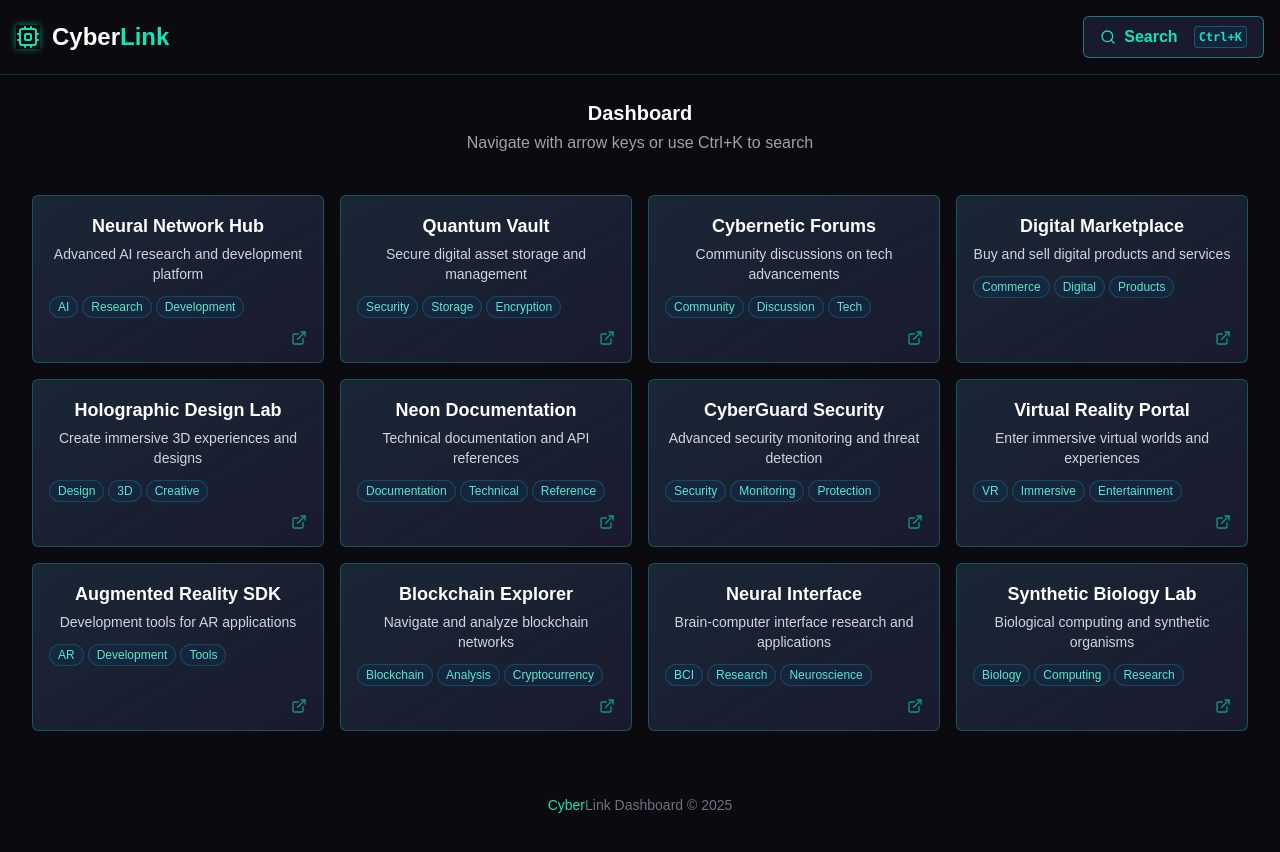
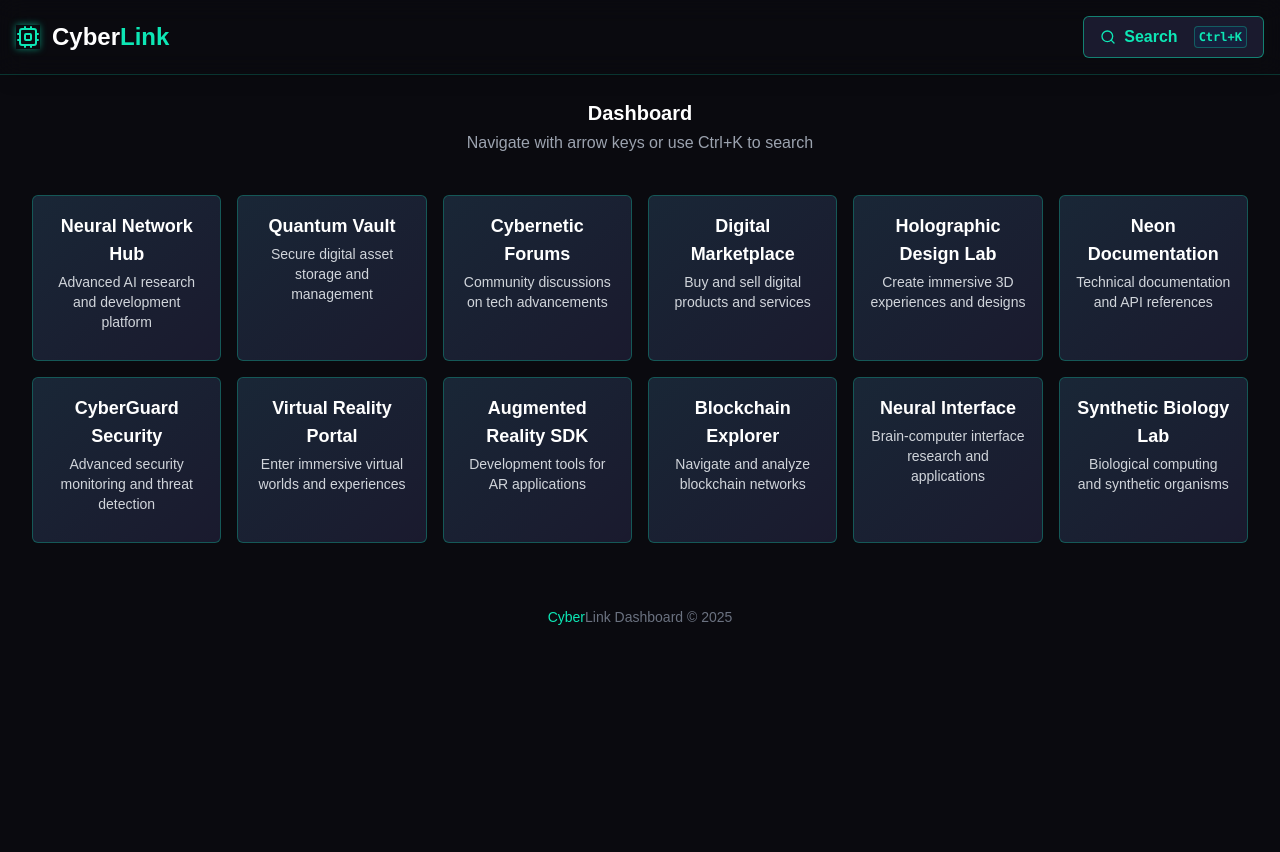
Before and after one commit to hyperfymodgroup/homehub, a React (Vite) app: page / in a window 1280 px wide. Shown: the top 852 px of the page. After the commit the page ends 800 px from the top, so only its background shows below. Built offline with nearby package versions, Linux system fonts and the light colour scheme.

Commit message:
Update search bar appearance
- Make search bar background transparent
- Remove URL icon from cards
- Reduce card width and remove badges

```diff
--- a/src/components/CardGrid.tsx
+++ b/src/components/CardGrid.tsx
@@ -33,7 +33,7 @@ const CardGrid: React.FC<CardGridProps> = ({ cards }) => {
   return (
     <div
       ref={gridRef}
-      className="grid grid-cols-1 sm:grid-cols-2 lg:grid-cols-3 xl:grid-cols-4 gap-4 p-4"
+      className="grid grid-cols-2 sm:grid-cols-3 lg:grid-cols-4 xl:grid-cols-6 gap-4 p-4"
     >
       {cards.map((card, index) => (
         <div
--- a/src/components/LinkCard.tsx
+++ b/src/components/LinkCard.tsx
@@ -1,7 +1,6 @@
 
 import React, { forwardRef } from 'react';
 import { LinkCardData } from '../lib/data';
-import { ExternalLink } from 'lucide-react';
 
 interface LinkCardProps {
   card: LinkCardData;
@@ -24,21 +23,6 @@ const LinkCard = forwardRef<HTMLAnchorElement, LinkCardProps>(({ card }, ref) =>
         <p className="text-sm text-gray-300 mb-3">
           {card.description}
         </p>
-        {card.tags && (
-          <div className="flex flex-wrap gap-1 mt-2">
-            {card.tags.map((tag, index) => (
-              <span
-                key={index}
-                className="text-xs px-2 py-0.5 rounded-full bg-cyber-blue/30 text-cyber-turquoise-light border border-cyber-turquoise/20"
-              >
-                {tag}
-              </span>
-            ))}
-          </div>
-        )}
-      </div>
-      <div className="flex justify-end mt-3 z-10 relative">
-        <ExternalLink className="w-4 h-4 text-cyber-turquoise opacity-60 group-hover:opacity-100 transition-opacity" />
       </div>
     </a>
   );
--- a/src/components/SearchBar.tsx
+++ b/src/components/SearchBar.tsx
@@ -42,7 +42,7 @@ const SearchBar: React.FC<SearchBarProps> = ({ searchTerm, setSearchTerm, visibl
   if (!visible) return null;
 
   return (
-    <div className="fixed inset-0 bg-black/60 backdrop-blur-sm z-50 flex items-start justify-center pt-24 animate-fade-in">
+    <div className="fixed inset-0 bg-black/30 backdrop-blur-sm z-50 flex items-start justify-center pt-24 animate-fade-in">
       <div
         ref={containerRef}
         className="w-full max-w-xl mx-4 cyber-card p-1 border-cyber-turquoise/50 animate-fade-in"
```
